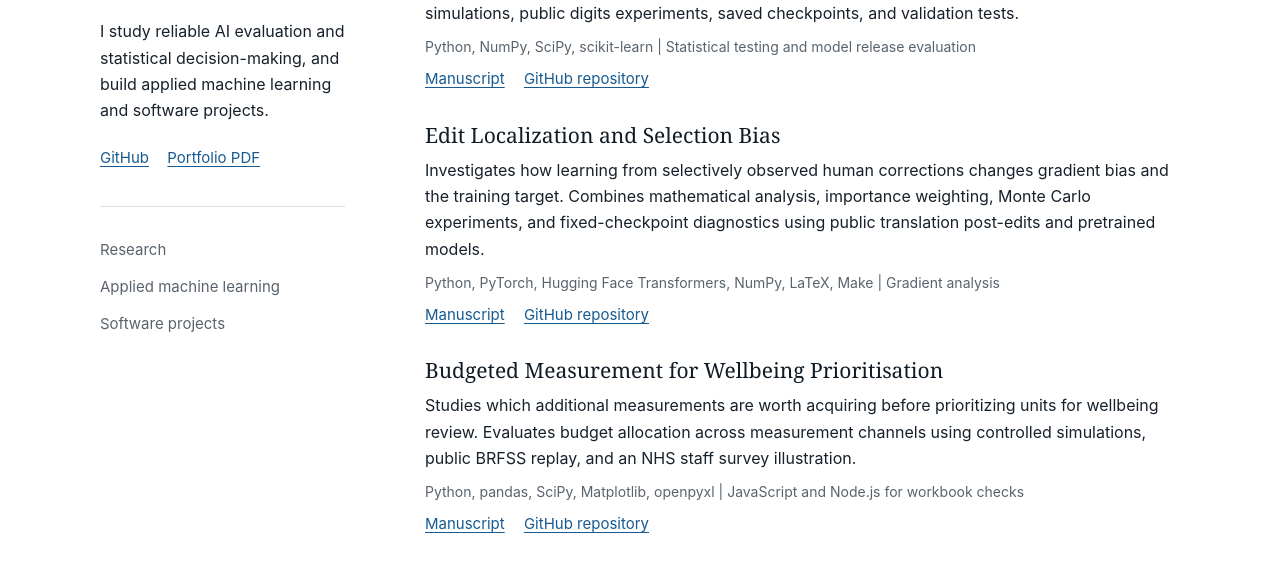
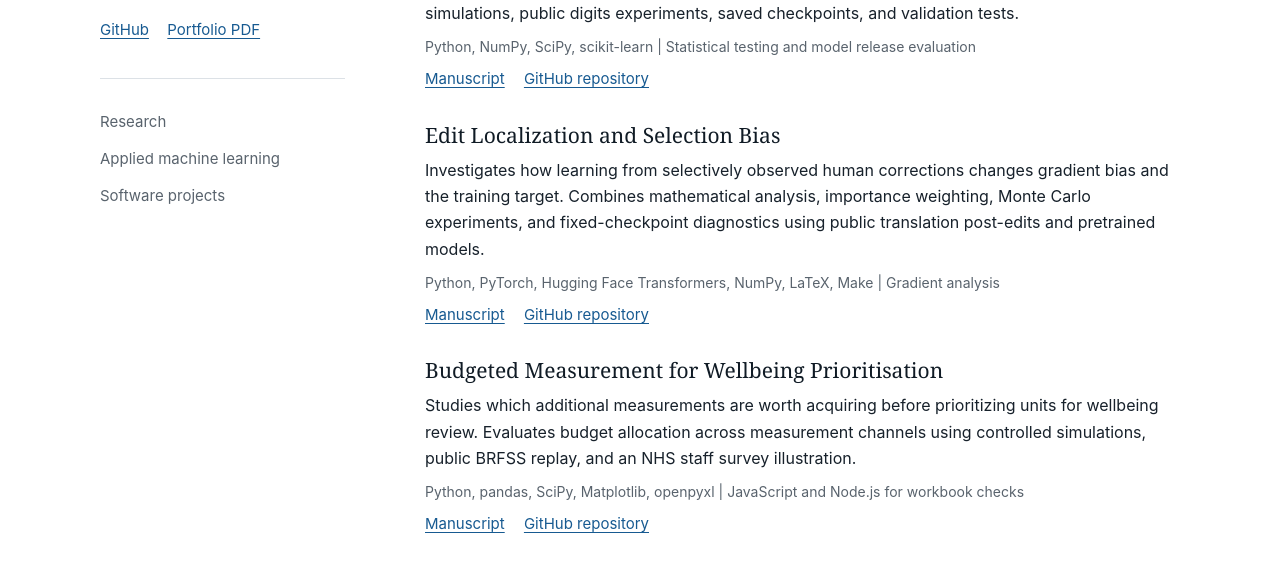
Before and after one commit to Bubu631/bubu631.github.io, a plain HTML site: page index.html in a window 1280 px wide. Shown: the part 230-793 px from the top of the page. Drawn offline with Linux system fonts and the light colour scheme.

Commit message:
Remove profile introduction sentence

```diff
--- a/index.html
+++ b/index.html
@@ -20,7 +20,6 @@
   <h1>Shengwei Zhang</h1>
   <p class="nickname">Jacob</p>
   <p class="affiliation">University of Pennsylvania</p>
-  <p class="bio">I study reliable AI evaluation and statistical decision-making, and build applied machine learning and software projects.</p>
   <p class="profile-links"><a href="https://github.com/Bubu631" target="_blank" rel="noopener noreferrer">GitHub</a><a href="/Shengwei_Zhang_GitHub_Portfolio.pdf" download>Portfolio PDF</a></p>
   <nav class="section-nav" aria-label="Page sections"><ul><li><a href="#research">Research</a></li><li><a href="#applied">Applied machine learning</a></li><li><a href="#software">Software projects</a></li></ul></nav>
  </header>
```
